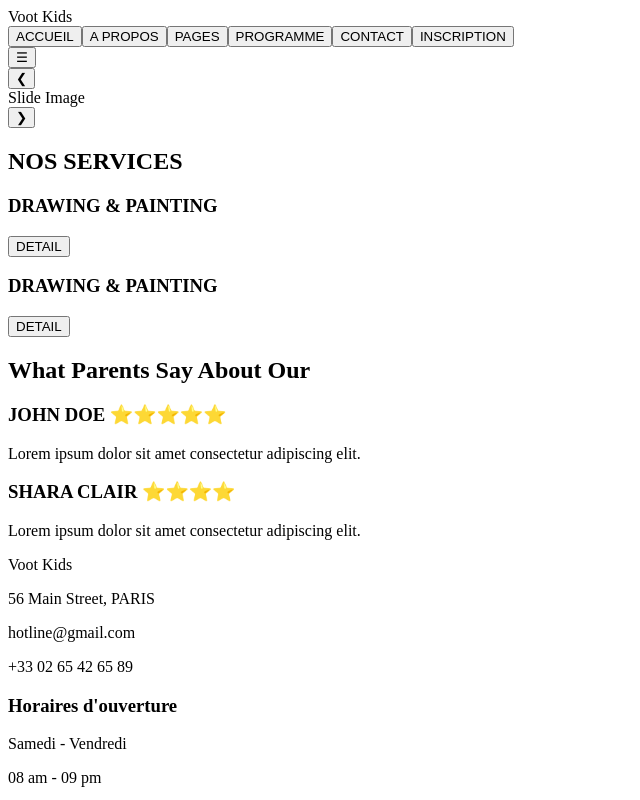
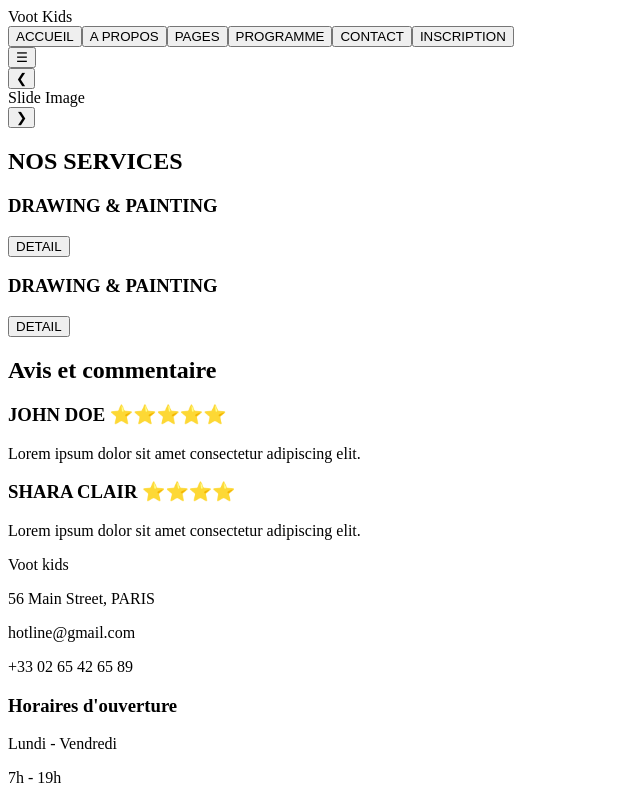
Before and after one commit to Ahoua685/creche_front_projet, a React (Vite) app: page / in a window 1280 px wide. Shown: the top 800 px of the page, without its empty margins (0-640 px from the left). Built offline with nearby package versions, Linux system fonts and the light colour scheme.

Commit message:
Ahoua: page accueil

```diff
--- a/src/App.jsx
+++ b/src/App.jsx
@@ -63,7 +63,7 @@ export default function HomePage() {
 
       {/* Testimonials */}
       <section className="p-8 bg-gray-200">
-        <h2 className="text-center text-xl font-bold text-gray-800">What Parents Say About Our</h2>
+        <h2 className="text-center text-xl font-bold text-gray-800">Avis et commentaire</h2>
         <div className="flex justify-center space-x-6 mt-4">
           <div className="bg-white p-4 shadow-md w-64">
             <h3 className="font-bold">JOHN DOE ⭐⭐⭐⭐⭐</h3>
@@ -79,15 +79,15 @@ export default function HomePage() {
       {/* Footer */}
       <footer className="bg-gray-300 p-6 flex flex-col md:flex-row justify-between text-gray-800">
         <div>
-          <p className="font-bold">Voot Kids</p>
+          <p className="font-bold">Voot kids</p>
           <p>56 Main Street, PARIS</p>
           <p>hotline@gmail.com</p>
           <p>+33 02 65 42 65 89</p>
         </div>
         <div>
           <h3 className="font-bold">Horaires d'ouverture</h3>
-          <p>Samedi - Vendredi</p>
-          <p>08 am - 09 pm</p>
+          <p>Lundi - Vendredi</p>
+          <p>7h - 19h</p>
         </div>
         <div>
           <h3 className="font-bold">Notre Programme</h3>
```
